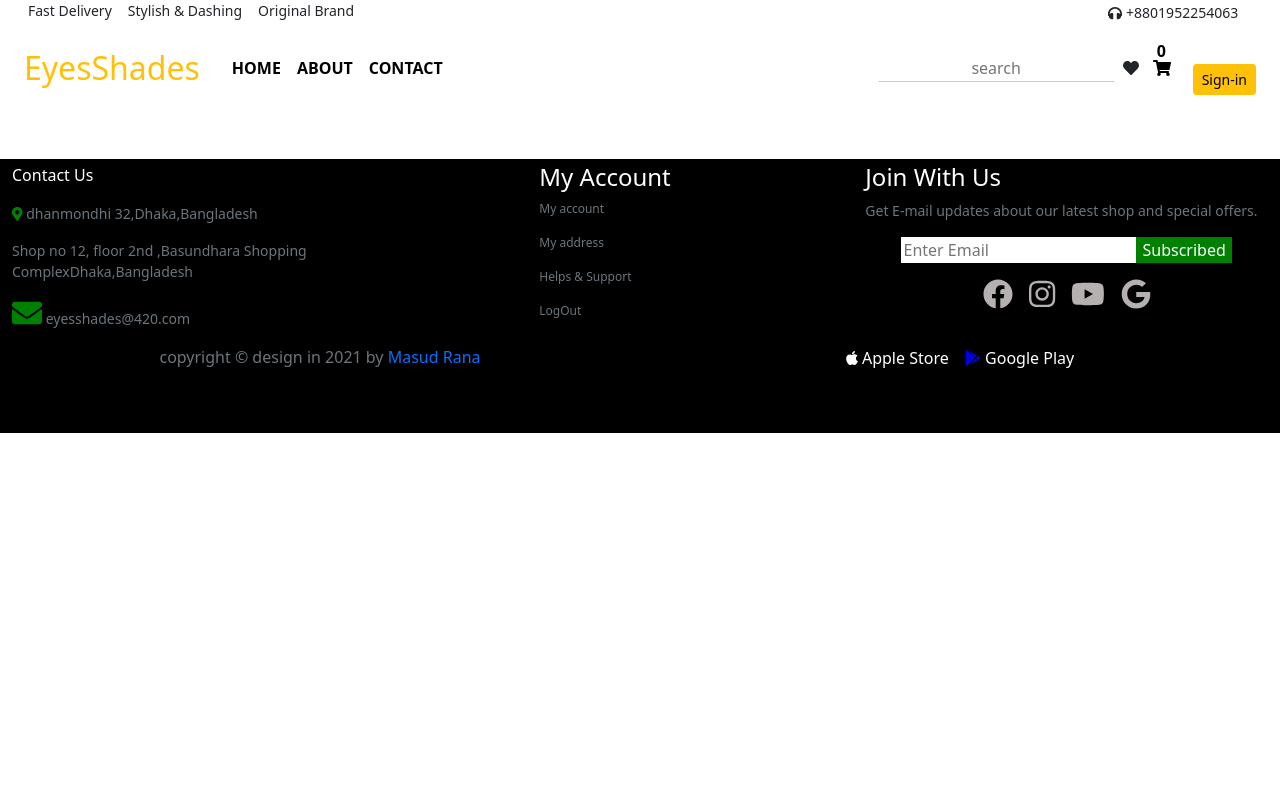
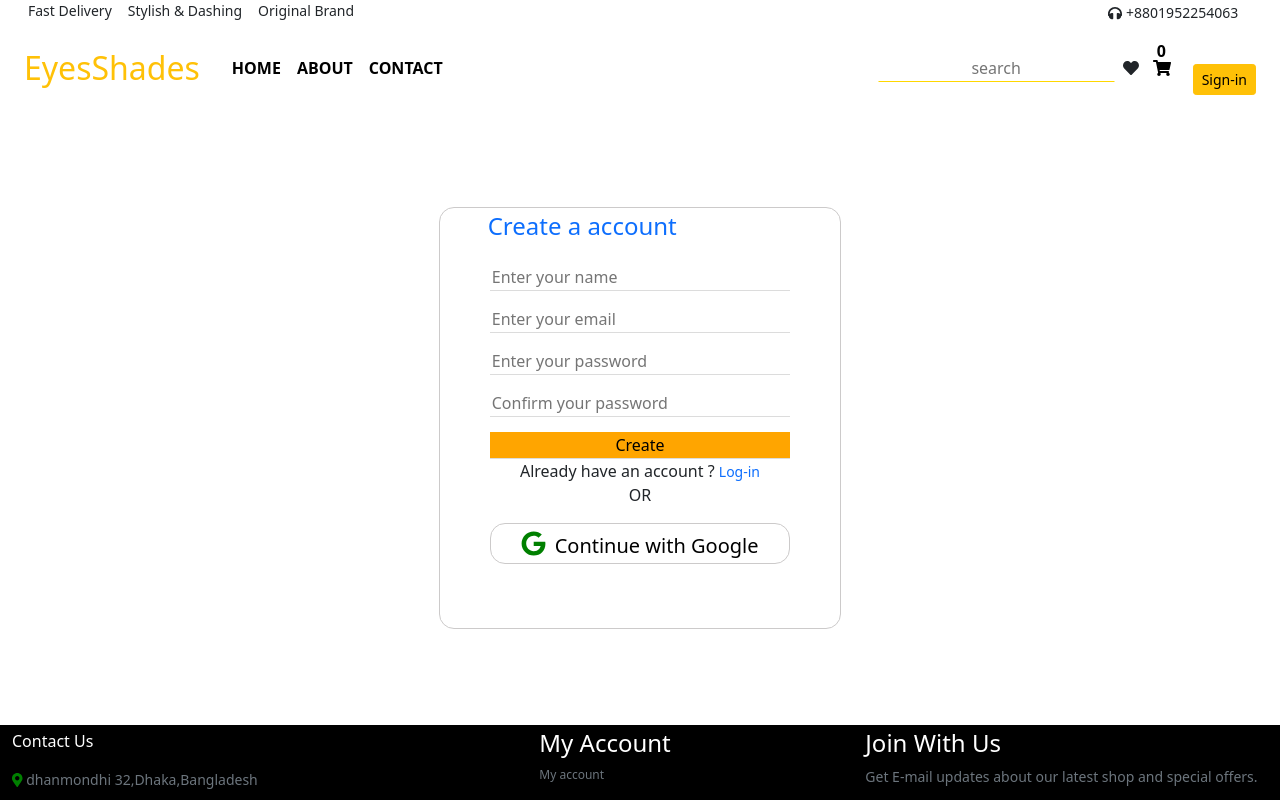
Before and after one commit to MasudRana924/eyes_shades, a React (Create React App) app: page /signup in a window 1280 px wide. Shown: the top 800 px of the page. Built offline with nearby package versions, Linux system fonts and the light colour scheme.

Commit message:
login form done

```diff
--- a/package.json
+++ b/package.json
@@ -14,6 +14,7 @@
     "react": "^17.0.2",
     "react-bootstrap": "^2.0.2",
     "react-dom": "^17.0.2",
+    "react-hook-form": "^7.19.1",
     "react-router-dom": "^5.3.0",
     "react-scripts": "4.0.3",
     "web-vitals": "^1.1.2"
--- a/src/App.js
+++ b/src/App.js
@@ -8,6 +8,9 @@ import {
 import Header from './pages/Shared/Header/Header';
 import Home from './pages/Home/Home/Home';
 import Footer from './pages/Shared/Footer/Footer';
+import Login from './pages/Home/Login/Login';
+import SignUp from './pages/Home/SignUp/SignUp';
+import NotFound from './pages/NotFound/NotFound';
 
 function App() {
   return (
@@ -21,11 +24,14 @@ function App() {
           <Route path="/home">
             <Home></Home>
           </Route>
-          <Route>
-
+          <Route path="/login">
+            <Login></Login>
           </Route>
-          <Route>
-
+          <Route path="/signup">
+            <SignUp></SignUp>
+          </Route>
+          <Route path="*">
+           <NotFound></NotFound>
           </Route>
         </Switch>
         <Footer></Footer>
--- a/src/pages/Home/Home/Home.js
+++ b/src/pages/Home/Home/Home.js
@@ -9,7 +9,6 @@ const Home = () => {
         <div>
             <Banner></Banner>
             <Sunglasses></Sunglasses>
-
             <Offer></Offer>
             <Service></Service>
 
--- /dev/null
+++ b/src/pages/Home/Login/Login.css
@@ -0,0 +1,33 @@
+.login-card{
+    border: 1px solid rgb(204, 202, 202);
+    border-radius: 15px;
+}
+.log-in-button{
+    border: 1px solid rgb(204, 202, 202);
+    background-color: #fff;
+    border-radius: 15px;
+}
+.gogle-icon{
+    color:green;
+    font-size: 25px;
+}
+.google{
+    font-size: 20px;
+
+}
+.logo{
+    height:100px;
+}
+.login-form input{
+ border: #fff;
+ border-bottom: 1px solid gainsboro;
+ margin-top: 15px;
+ outline: none;
+ width:75%;
+}
+.submit{
+    background-color: orange;
+}
+.create{
+    font-size: 14px;
+}
--- /dev/null
+++ b/src/pages/Home/Login/Login.js
@@ -0,0 +1,41 @@
+import React from 'react';
+import { Col, Container, Row } from 'react-bootstrap';
+import { FontAwesomeIcon } from '@fortawesome/react-fontawesome'
+import { Link } from 'react-router-dom';
+import './Login.css'
+import { faGoogle } from '@fortawesome/free-brands-svg-icons';
+
+const Login = () => {
+
+    const google = <FontAwesomeIcon icon={faGoogle} />
+    return (
+        <Container fluid className="mt-5 pt-5 pb-5 ">
+            <Row xs={1} md={3}>
+                <Col md={4}></Col>
+                <Col md={4}>
+                    <div className="login-card pb-5">
+                        <form action="" className="login-form mt-5">
+
+                            <input type="text" placeholder="Enter your email" />
+                            <input type="password" placeholder="Enter your password" />
+
+                            <input type="submit" value="Log-in" className="submit w-75" />
+                        </form>
+                        <p className="">Don't have an account ? <Link to="/signup" className="text-decoration-none create">create a account  </Link></p>
+                        <br />
+                        <span>OR</span>
+                        <br />
+                        <button className="log-in-button mt-3 mb-3 w-75">
+                            <span className="gogle-icon me-1">
+                                {google}
+                            </span> <span className="google">Continue with Google </span> </button>
+
+                    </div>
+                </Col>
+                <Col md={4}></Col>
+            </Row>
+        </Container>
+    );
+};
+
+export default Login;
--- /dev/null
+++ b/src/pages/Home/SignUp/SignUp.js
@@ -0,0 +1,44 @@
+import React from 'react';
+import { Col, Container, Row } from 'react-bootstrap';
+import { FontAwesomeIcon } from '@fortawesome/react-fontawesome'
+import { Link, useHistory, useLocation } from 'react-router-dom';
+
+import { faGoogle } from '@fortawesome/free-brands-svg-icons';
+
+const SignUp = () => {
+
+    const google = <FontAwesomeIcon icon={faGoogle} />
+    return (
+        <Container fluid className="mt-5 pt-5 pb-5 ">
+            <Row xs={1} md={3}>
+                <Col md={4}></Col>
+                <Col md={4}>
+                    <div className="login-card pb-5">
+
+                        <h4 className="mt-1 text-primary text-start ms-5">Create a account </h4>
+                        <form action="" className="login-form">
+                            <input type="text" placeholder="Enter your name" />
+                            <input type="text" placeholder="Enter your email" />
+                            <input type="password" placeholder="Enter your password" />
+                            <input type="password" placeholder="Confirm your password" /> <br />
+                            <input type="submit" value="Create" className="submit w-75" />
+                        </form>
+                        <span className="">Already have an account ? <Link to="/login" className="text-decoration-none create">Log-in  </Link></span>
+                        <br />
+                        <span>OR</span>
+                        <br />
+                        <button className="log-in-button mt-3 mb-3 w-75">
+                            <span className="gogle-icon me-1">
+                                {google}
+                            </span> <span className="google">Continue with Google </span> </button>
+
+
+                    </div>
+                </Col>
+                <Col md={4}></Col>
+            </Row>
+        </Container>
+    );
+};
+
+export default SignUp;
--- /dev/null
+++ b/src/pages/NotFound/NotFound.js
@@ -0,0 +1,13 @@
+import React from 'react';
+import { Container } from 'react-bootstrap';
+import img from '../../images/404.jpg'
+
+const NotFound = () => {
+    return (
+       <Container fluid>
+           <img src={img} style={{height:'500px'}} alt="" />
+       </Container>
+    );
+};
+
+export default NotFound;
```
Also changed, not shown: src/images/404.jpg (added), 1 other file (tests, documents, lock files or other folders).
